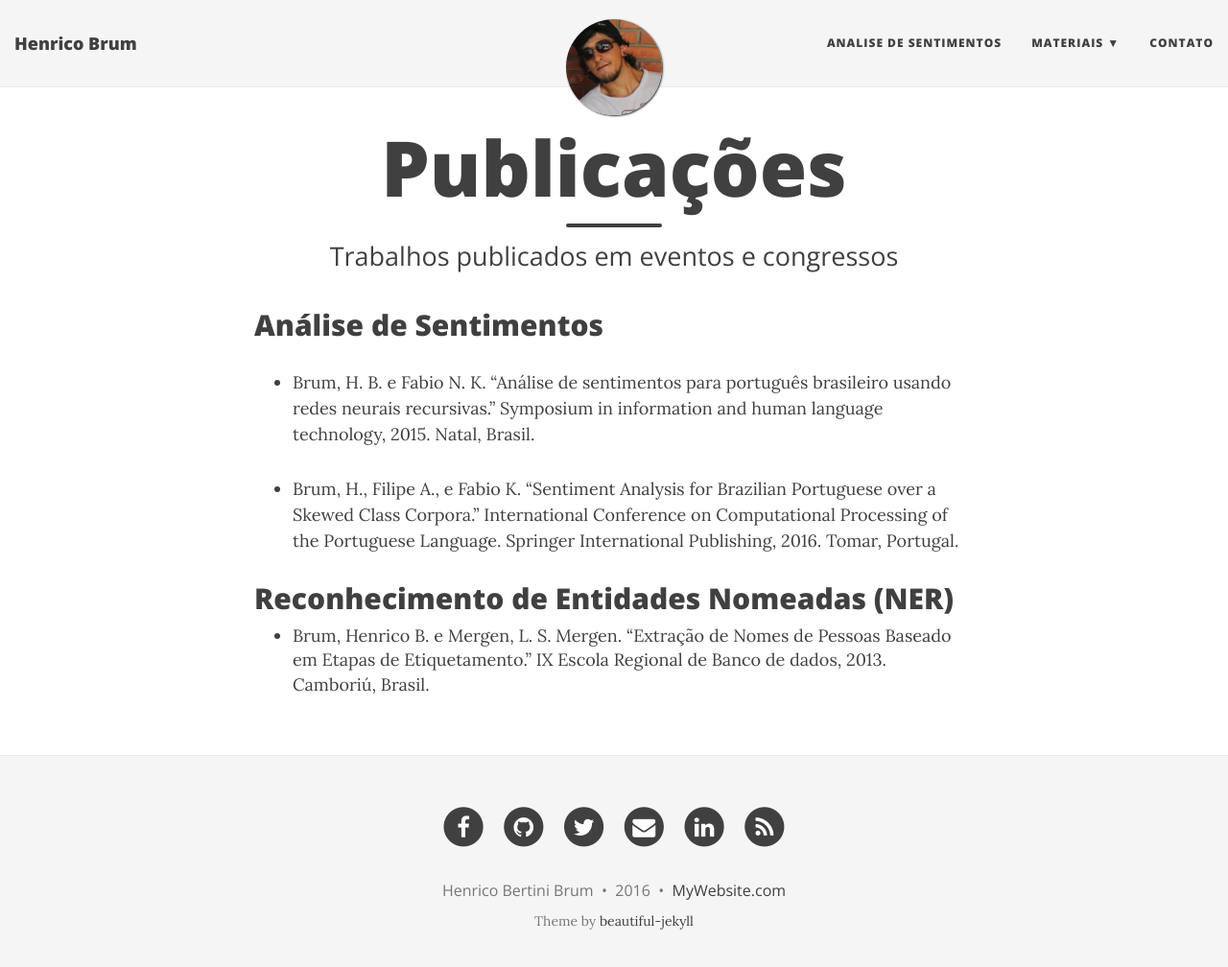
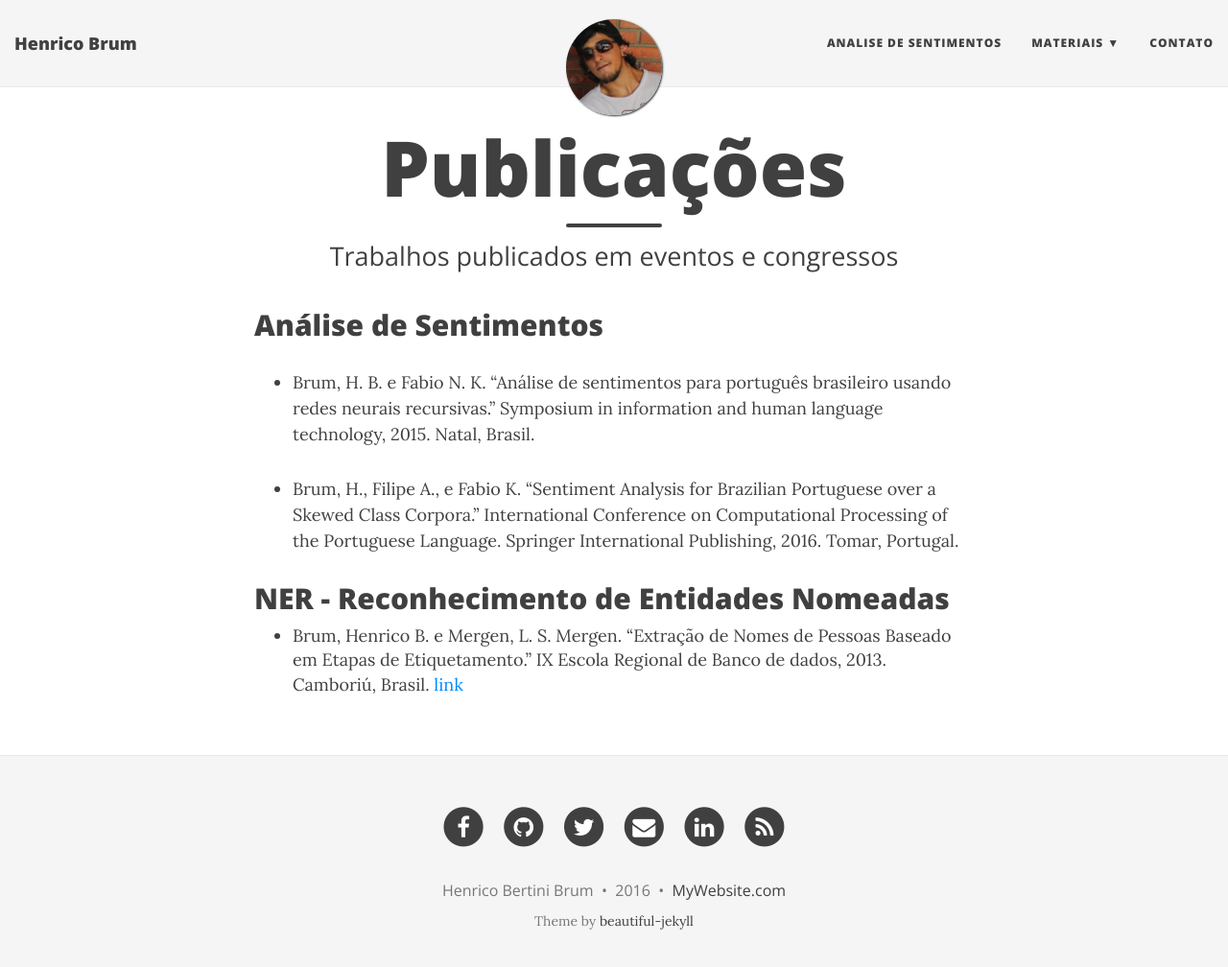
Before and after one commit to HenricoBrum/HenricoBrum.github.io, a Jekyll site: the page built from publicacoes.md, in a window 1280 px wide and 1021 px high. Shown: the top 1008 px of the window at 96% size. Built offline with Jekyll 4.4.1, drawn with Linux system fonts in a browser that asks for light colours; nearby versions of some CDN libraries.

Commit message:
Add publications

```diff
--- a/publicacoes.md
+++ b/publicacoes.md
@@ -10,6 +10,6 @@ subtitle: Trabalhos publicados em eventos e congressos
 
  - Brum, H., Filipe A., e Fabio K. "Sentiment Analysis for Brazilian Portuguese over a Skewed Class Corpora." International Conference on Computational Processing of the Portuguese Language. Springer International Publishing, 2016. Tomar, Portugal.
 
-## Reconhecimento de Entidades Nomeadas (NER)
+## NER - Reconhecimento de Entidades Nomeadas
 
- - Brum, Henrico B. e Mergen, L. S. Mergen. "Extração de Nomes de Pessoas Baseado em Etapas de Etiquetamento." IX Escola Regional de Banco de dados, 2013. Camboriú, Brasil.
+ - Brum, Henrico B. e Mergen, L. S. Mergen. "Extração de Nomes de Pessoas Baseado em Etapas de Etiquetamento." IX Escola Regional de Banco de dados, 2013. Camboriú, Brasil. [link](http://www.lbd.dcc.ufmg.br/colecoes/erbd/2013/003.pdf)
```
